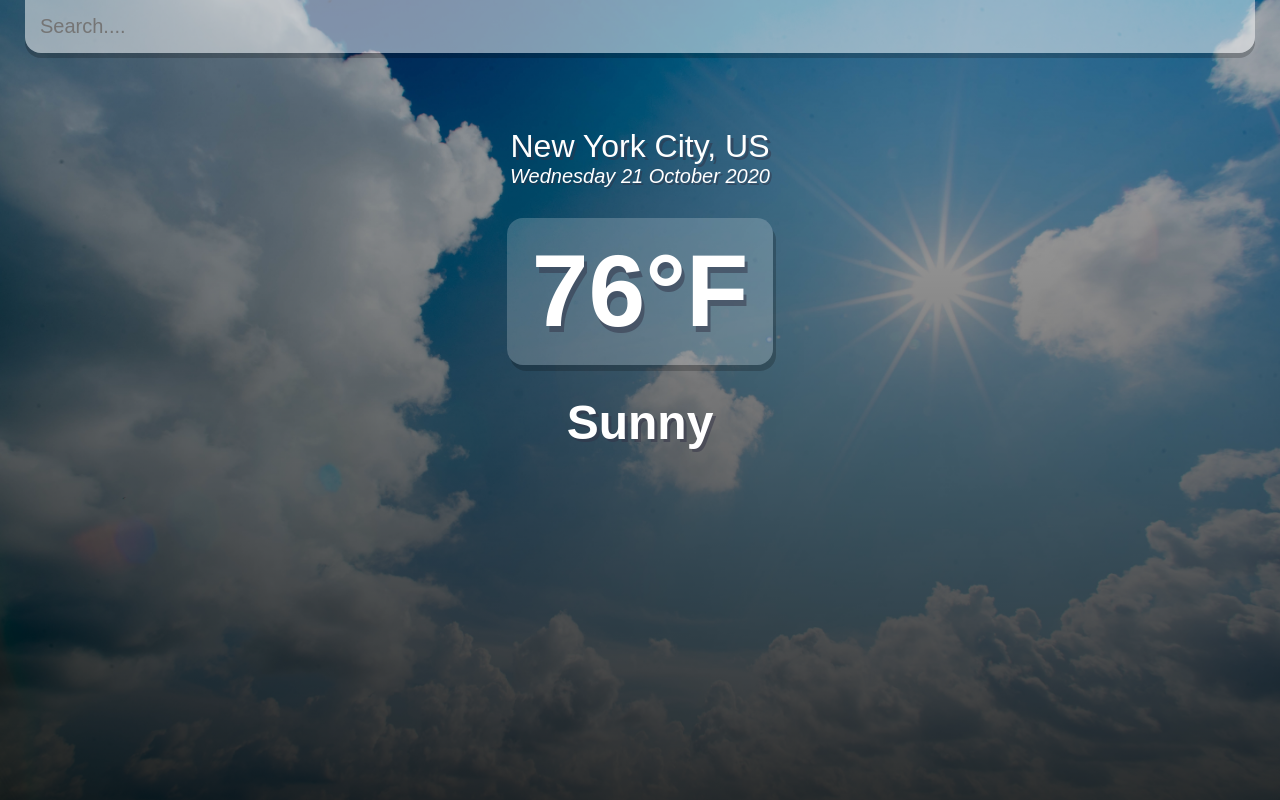
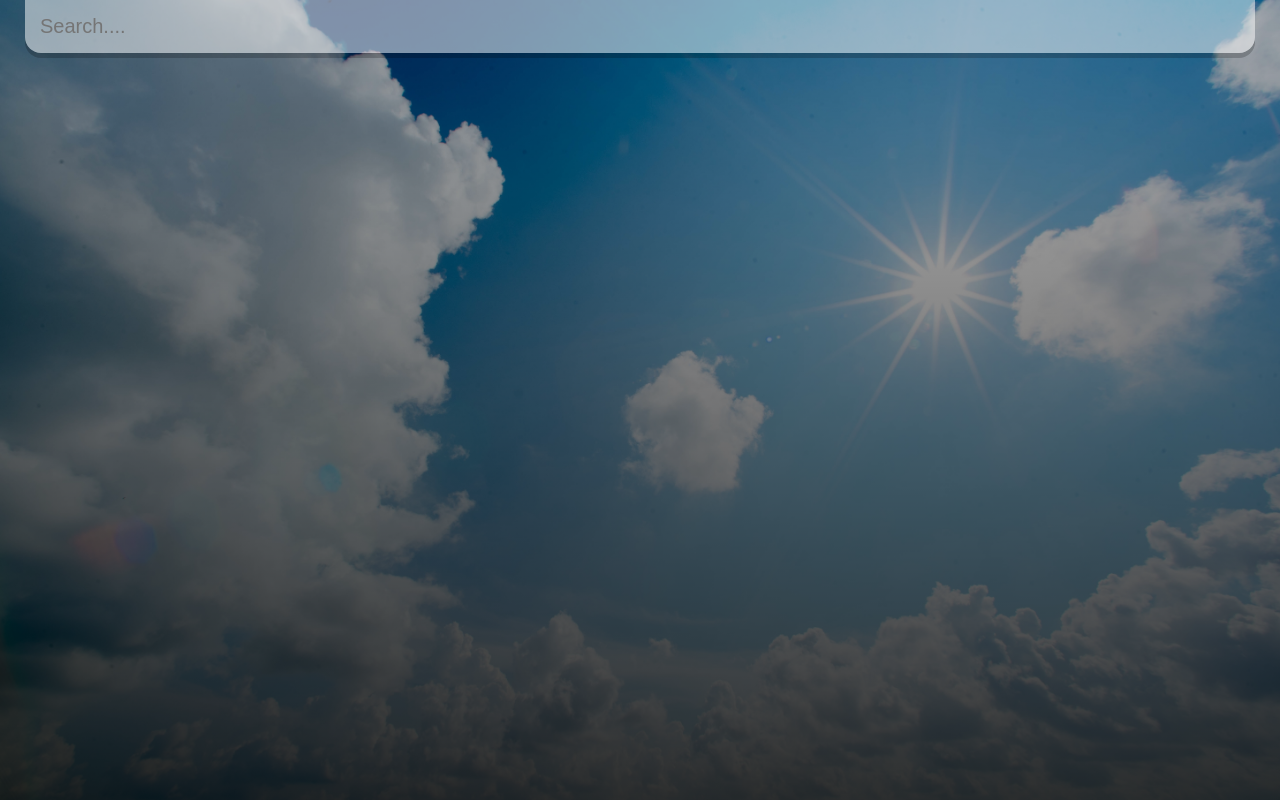
Before and after one commit to mathews1193/weather-app, a React (Create React App) app in the folder weather-app/: page / in a window 1280 px wide. Built offline with nearby package versions, Linux system fonts and the light colour scheme.

Commit message:
connected api from OWN to weather app

```diff
--- a/weather-app/src/App.js
+++ b/weather-app/src/App.js
@@ -1,4 +1,4 @@
-import React from 'react';
+import React, { useState} from 'react';
 
 const api = {
   key:"1ac74a3d55fa77c410c13c10ed1a4649",
@@ -6,6 +6,20 @@
 }
 
 function App() {
+const [query, setQuery] = useState('');
+const [weather, setWeather] = useState({});
+
+const search = evt => {
+  if (evt.key ==="Enter"){
+    fetch(`${api.base}weather?q=${query}&units=metric&APPID=${api.key}`)
+    .then(res => res.json())
+    .then(result => {
+      setWeather(result);
+      setQuery('');
+      console.log(result);
+    });
+  }
+}
 
   const dateBuilder = (d) =>{
     let months = ["January", "February", "March", "April", "May", "June", "July", "August", "September", "October", "November", "December"]
@@ -27,16 +41,23 @@
           type="text"
           className="search-bar"
           placeholder="Search...."
+          onChange={e => setQuery(e.target.value)}
+          value={query}
+          onKeyPress={search}
           />
         </div>
+        {(typeof weather.main != "undefined") ? (
+        <div>
         <div className="location-box">
-          <div className="location"> New York City, US </div>
+          <div className="location"> {weather.name}, {weather.sys.country} </div>
           <div className="date">{dateBuilder(new Date())}</div>
+          </div>
           <div className="weather-box">
-            <div className="temp">76°F</div>
-            <div className="weather">Sunny</div>
+            <div className="temp">{Math.round(weather.main.temp * 9/5 + 32)}°F</div>
+            <div className="weather">{weather.weather[0].main}</div>
+            </div>
           </div>
-        </div>
+          ) : ('')}
       </main>
     </div>
   );
```
